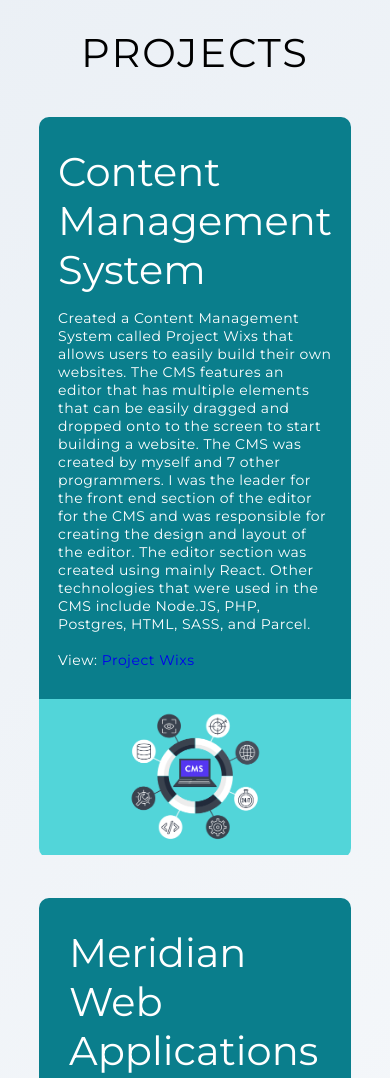
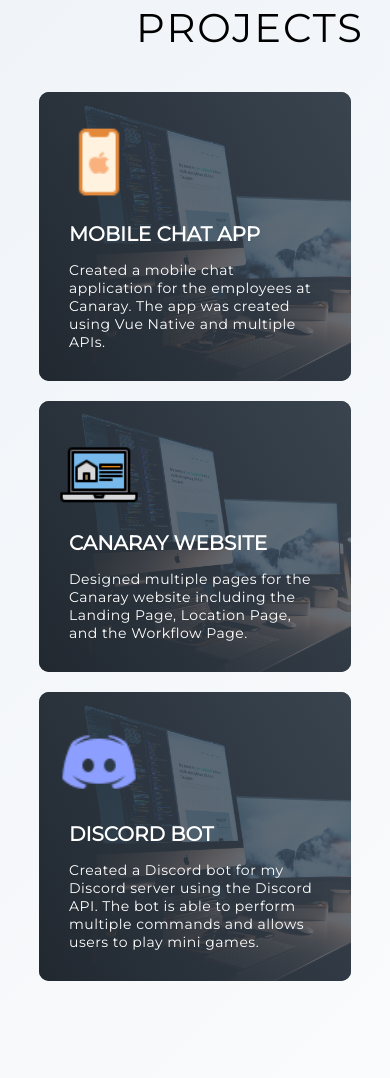
Before and after one commit to KieranColacoDev/Website, a plain HTML site: page index.html in a window 390 px wide. Shown: the part 6021-7099 px from the top of the page. Drawn offline with Linux system fonts and the light colour scheme.

Commit message:
Add files via upload

```diff
--- a/index.html
+++ b/index.html
@@ -69,7 +69,7 @@
             <h1 class="section-title">About Me</h1>
             <h2>Kieran Colaco - Front End Developer</h2>
             <p>Hello, my name is Kieran Colaco and I’m a Front End Web Developer. I have a Bachelors of Science Degree in Computer Science that I earned from Brock University. I have always had a passion for coding and building interactive applications that fits a user’s needs and wants. I started building websites from a young age when I was first introduced to computer science and programming in high school. I instantly fell in love with programming and knew that I wanted to become a developer when I grew older. Every year I try to add different skills to my skillset to improve the overall quality and design of my websites. I learn a lot of these skills by watching YouTube tutorials online and building test projects and applications. When I’m not coding or learning new programming skills, I like to spend my free time playing sports such as Soccer, Basketball, and Volleyball. I also like playing video games with my friends and watching interesting TV shows and movies. I am a hard worker and I always put in the time and effort to get better at my craft. To view my complete Resume, please click the “View Resume” button.</p>
-            <a href="https://drive.google.com/file/d/16dchHRgQYjuxCsaX5TtntrLUfZomWGCt/view?usp=sharing" class="cta">View Resume</a>
+            <a href="https://docs.google.com/document/d/1pJSv_Y_dxPRk__ZhjCk22G3MemBRo3pT/edit?usp=share_link&ouid=115149146547348050697&rtpof=true&sd=true" class="cta">View Resume</a>
         </div>
     </div>
 </section>
@@ -153,40 +153,34 @@
 
 <!--Start of Project Section-->
 <section id="projects">
-    <div class="projects container">
-        <div class="projects-top">
+    <div class="services container">
+        <div class="service-top">
             <h1 class="section-title">Projects</h1>
+
         </div>
-        <div class="projects-bottom">
-            <div class="project-item">
-                <div class="project-info">
-                    <h1>Content Management System</h1>
-                    <p>Created a Content Management System called Project Wixs that allows users to easily build their own websites. The CMS features an editor that has multiple elements that can be easily dragged and dropped onto to the screen to start building a website. The CMS was created by myself and 7 other programmers. I was the leader for the front end section of the editor for the CMS and was responsible for creating the design and layout of the editor. The editor section was created using mainly React. Other technologies that were used in the CMS include Node.JS, PHP, Postgres, HTML, SASS, and Parcel.<br><br> View: <a href="http://cosc.brocku.ca/~c4f00g02/projectWixs/#/">Project Wixs</a></p>
-                </div>
-                <div class="project-image">
-                    <img src="./img/CMSimage.png">
-                </div>
+        <div class="service-bottom">
+            <div class="service-item">
+                <div class="icon">
+                    <img src="img/applephone.png"></div>
+                <h2>Mobile Chat App</h2>
+                <p>Created a mobile chat application for the employees at Canaray. The app was created using Vue Native and multiple APIs.</p>
+
             </div>
 
+            <div class="service-item">
+                <div class="icon">
+                    <img src="img/websiteicon.png"></div>
+                <h2>Canaray Website</h2>
+                <p>Designed multiple pages for the Canaray website including the Landing Page, Location Page, and the Workflow Page.</p>
 
-            <div class="project-item">
-                <div class="project-info">
-                    <h1>Meridian Web Applications</h1>
-                   <p>Created multiple web applications that appeared on Meridian’s front page and on other sections of Meridian’s website. Different departments in Meridian would contact me and ask me to develop and design these web applications based on their specific needs and wants. These applications were created and designed using SharePoint.<br><br>View: <a href="https://www.meridiancu.ca/">Meridian Website</a></p>
-                </div>
-                <div class="project-image">
-                    <img src="./img/meridian.jpg">
-                </div>
             </div>
 
-            <div class="project-item">
-                <div class="project-info">
-                    <h1>Discord Server Bot</h1>
-                   <p>Created a Discord Server Bot for my own Discord Server using JavaScript and the Discord API. The bot has many cool features such as a leveling system, interactive commands, mini games, and much more. User’s data is saved in a JSON file so that the bot can keep track of every user’s progress.<br><br>View: <a href="https://github.com/KieranColacoDev/Discord-JavaScript-Bot">Discord Bot</a></p>
-                </div>
-                <div class="project-image">
-                    <img src="./img/discordimg.jpg">
-                </div>
+            <div class="service-item">
+                <div class="icon">
+                    <img src="img/discordicon.png"></div>
+                <h2>Discord Bot</h2>
+                <p>Created a Discord bot for my Discord server using the Discord API. The bot is able to perform multiple commands and allows users to play mini games.</p>
+
             </div>
         </div>
     </div>
@@ -211,7 +205,7 @@
                 <div class="icon"><img src="./img/emailicon.png"></div>
                 <div class="contact-info">
                     <h1>Email</h1>
-                    <h2>kieran.colaco@yahoo.com</h2>
+                    <h2>colaco.kieran@gmail.com</h2>
                 </div>
             </div>
         </div>
--- a/styles.css
+++ b/styles.css
@@ -401,84 +401,82 @@ p{
 
 /*Project Section*/
 
-#projects .projects{
+#projects .services{
     flex-direction: column;
-    max-width: 1200px;
+    text-align: center;
+    max-width: 1500px;
     margin: 0 auto;
     padding: 100px 0;
-    margin-top: -20px;
-
+    margin-top: -100px;
 }
 
-#projects .projects-top h1{
-    margin-bottom: 20px;
+#projects .service-top{
+    width: 500px;
+    margin: 0 auto;
+
 }
 
 
 
-#projects .projects-bottom{
-    display:flex;
-    align-items: center;
-    justify-content: center;
-    flex-direction: column;
-}
-
-#projects .project-item{
+#projects .service-bottom{
     display: flex;
     align-items: center;
     justify-content: center;
-    flex-direction: column;
-    width: 80%;
-    margin: 20px auto;
-    overflow: hidden;
-    border-radius: 10px;
+    flex-wrap: wrap;
+    margin-top: 20px;
 }
 
-#projects .project-info{
-    padding: 30px;
-    flex-basis: 50%;
-    height: 100%;
+#projects .service-item{
+    flex-basis: 80%;
     display: flex;
     align-items: flex-start;
     justify-content: center;
     flex-direction: column;
-    background: #0A7E8C;
-    color: white;
+    padding: 30px;
+    border-radius: 10px;
+    background-image: url(./img/webdesignbackground.jpg);
+    background-size:cover;
+    margin: 10px 5%;
+    position: relative;
+    z-index: 1;
+    overflow: hidden;
+
 }
 
-#projects .project-info h1{
-    font-size: 4rem;
-    font-weight: 500;
+#projects .service-item::after{
+    content: '';
+    position: absolute;
+    left: 0;
+    top: 0;
+    height: 100%;
+    width: 100%;
+    background-image: linear-gradient(60deg,#29323c 0%,#485563 100%);
+    opacity: .8;
+    z-index:-1;
 }
 
-#projects .project-info h2{
-    font-size: 1.8rem;
-    font-weight: 500;
-    margin-top: 10px;
+#projects .service-bottom .icon{
+    height:80px;
+    width:80px;
+    margin-bottom:20px;
+    margin-left: -10px;
 }
 
-#projects .project-info p{
-    margin-top: 15px;
-    color:white;
+#projects .service-item h2{
+    font-size: 2rem;
+    color: white;
+    margin-bottom: 10px;
+    text-transform: uppercase;
 }
 
-#projects .project-info p a:visited, a:focus{
-    text-decoration: none;
+#projects .service-item p{
     color: white;
+    text-align: left;
 }
 
-#projects .project-info p a:hover{
-    text-decoration: underline;
-    color: white;
-}
-#projects .project-image{
-    flex-basis: 50%;
-    height: 400px;
-    overflow: hidden;
-}
+/*End of Project Section*/
 
 
-/*End of Project Section*/
 
 /*About Me Section*/
 
```
Also changed, not shown: img/applephone.png (added), img/discordicon.png (added), img/websiteicon.png (added).
